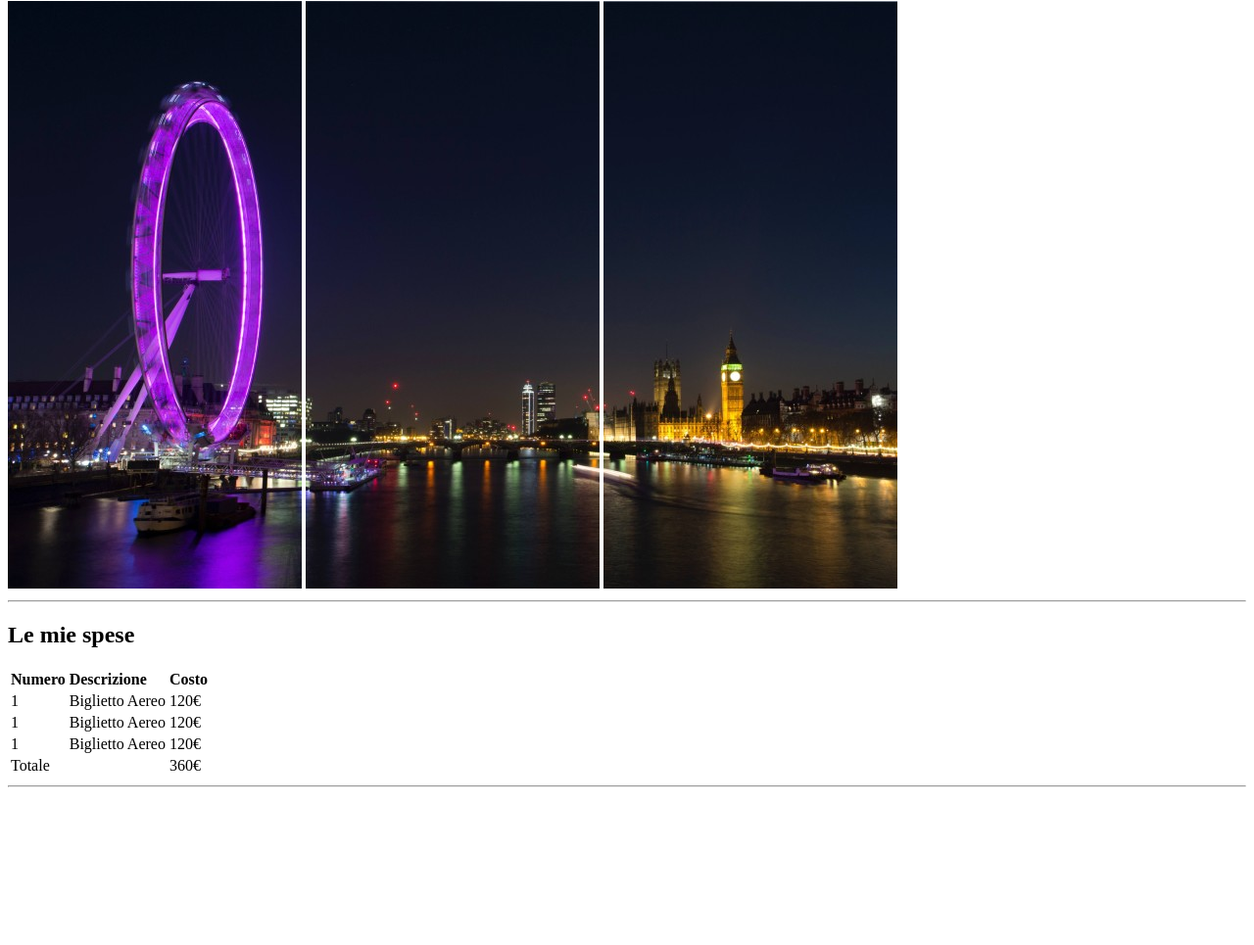
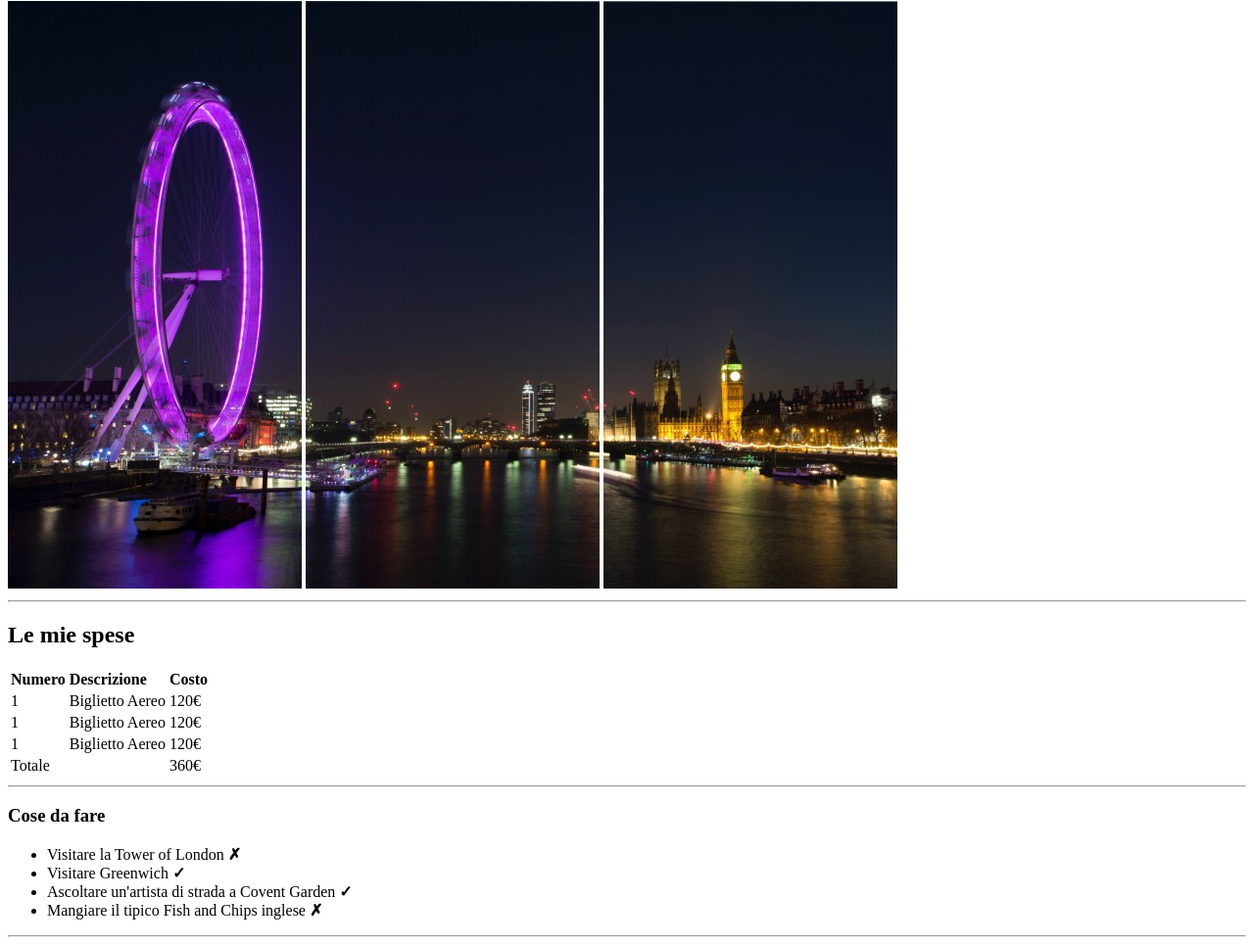
Before and after one commit to mariosantu/html-london-trip, a website: page index.html in a window 1280 px wide. Shown: the part 79-1044 px from the top of the page at 98% size. Before the commit the page ends 891 px from the top, so only its background shows below. Drawn offline with Linux system fonts and the light colour scheme.

Commit message:
aggiunto sezione "cose da fare"

```diff
--- a/index.html
+++ b/index.html
@@ -63,7 +63,24 @@
       </section>
 
       <!--Cose da fare -->
-      <section></section>
+      <section>
+        <h3>Cose da fare</h3>
+
+        <!--Lista cose da fare-->
+        <ul>
+          <li>Visitare la Tower of London <strong>&cross;</strong></li>
+          <li>Visitare Greenwich <strong>&check;</strong></li>
+          <li>
+            Ascoltare un'artista di strada a Covent Garden
+            <strong>&check;</strong>
+          </li>
+          <li>
+            Mangiare il tipico Fish and Chips inglese <strong>&cross;</strong>
+          </li>
+        </ul>
+
+        <hr />
+      </section>
 
       <!--info viaggio -->
       <section></section>
```
